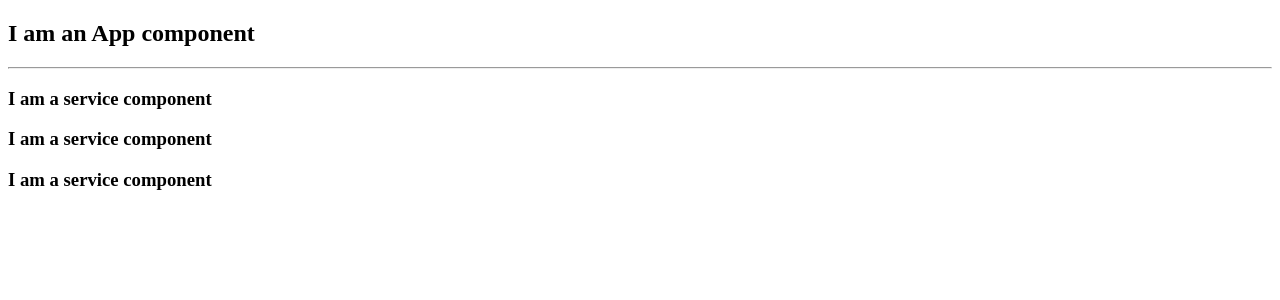
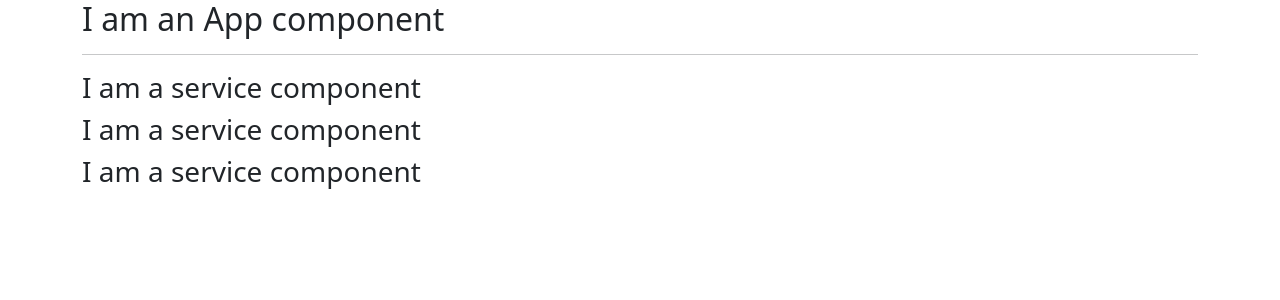
Before and after one commit to tejassheth/angular_practice, an Angular app in the folder udemy_cource_practice/my-frist-project/: page / in a window 1280 px wide. Shown: the top 300 px of the page. Built offline with nearby package versions, Linux system fonts and the light colour scheme.

Commit message:
added bootstrap module, added css and update app component html with bootstrap class

```diff
--- a/udemy_cource_practice/my-frist-project/angular.json
+++ b/udemy_cource_practice/my-frist-project/angular.json
@@ -23,6 +23,7 @@
               "src/assets"
             ],
             "styles": [
+              "node_modules/bootstrap/dist/css/bootstrap.min.css",
               "src/styles.css"
             ],
             "scripts": []
--- a/udemy_cource_practice/my-frist-project/package.json
+++ b/udemy_cource_practice/my-frist-project/package.json
@@ -18,6 +18,7 @@
     "@angular/platform-browser": "^14.2.0",
     "@angular/platform-browser-dynamic": "^14.2.0",
     "@angular/router": "^14.2.0",
+    "bootstrap": "^5.2.2",
     "rxjs": "~7.5.0",
     "tslib": "^2.3.0",
     "zone.js": "~0.11.4"
--- a/udemy_cource_practice/my-frist-project/src/app/app.component.html
+++ b/udemy_cource_practice/my-frist-project/src/app/app.component.html
@@ -1,3 +1,9 @@
-<h2>I am an App component</h2>
-<hr/>
-<app-services>Loading...</app-services>
+<div class="container">
+    <div class="row">
+        <div class="col-xs-12">
+            <h2>I am an App component</h2>
+            <hr/>
+            <app-services>Loading...</app-services>
+        </div>
+    </div>
+</div>
```
Also changed, not shown: 1 other file (tests, documents, lock files or other folders).
